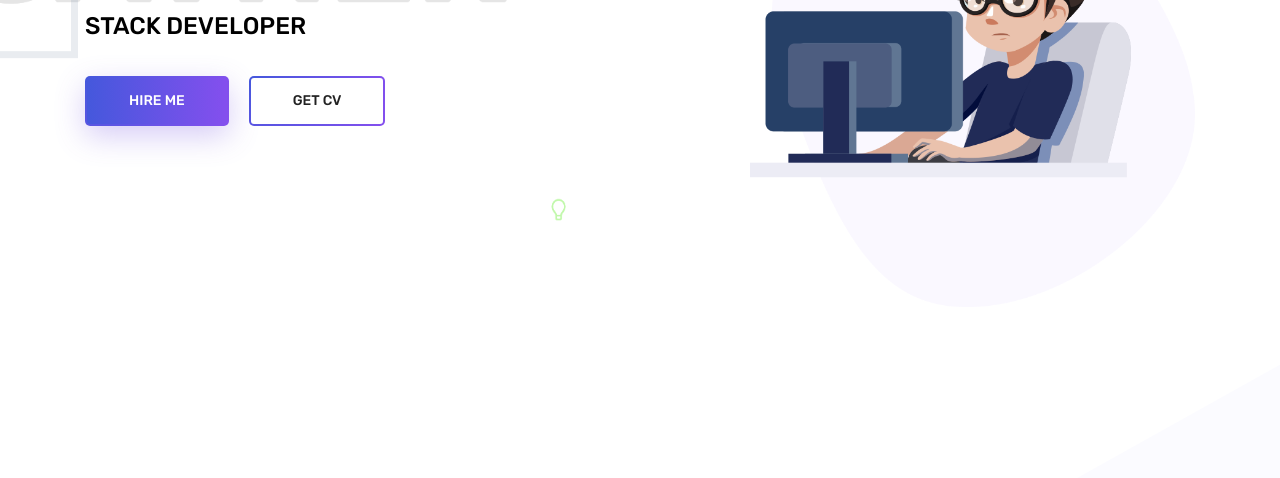
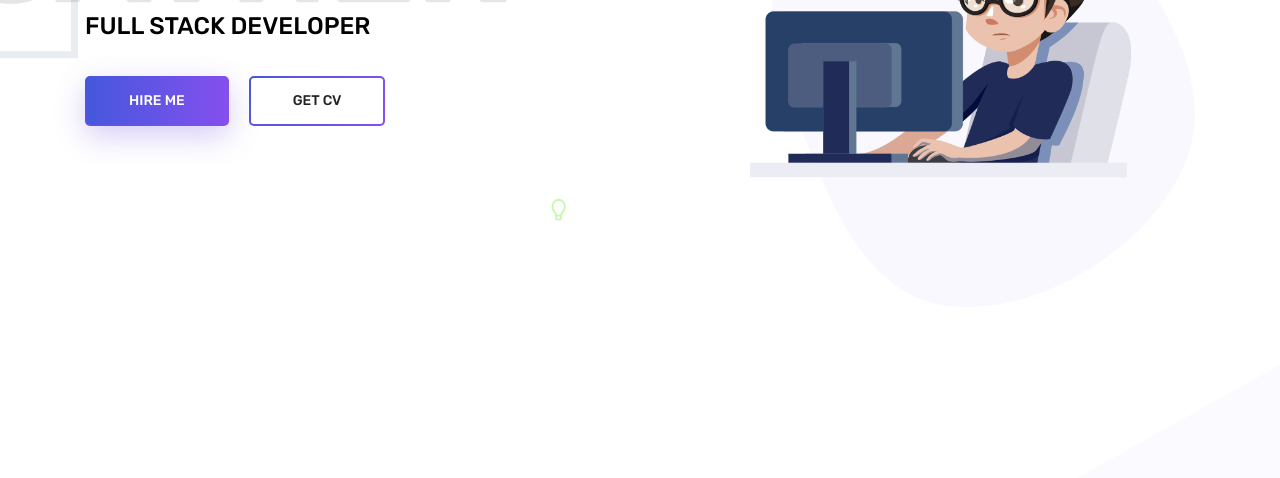
Before and after one commit to MaharajaG0d/My-Portfolio, a plain HTML site: page index.html in a window 1280 px wide. Shown: the part 322-800 px from the top of the page. Drawn offline with Linux system fonts and the light colour scheme; some packages are replaced by stand-ins of ours.

Commit message:
update panitan

```diff
--- a/index.html
+++ b/index.html
@@ -74,7 +74,7 @@
 						<div class="banner_content">
 							<h3 class="text-uppercase">Hell0</h3>
 							<h1 class="text-uppercase">I am Maharaja</h1>
-							<h5 class="text-uppercase">Stack developer</h5>
+							<h5 class="text-uppercase">Full Stack developer</h5>
 							<div class="d-flex align-items-center">
 								<a class="primary_btn" href="#"><span>Hire Me</span></a>
 								<a class="primary_btn tr-bg" href="#"><span>Get CV</span></a>
```
